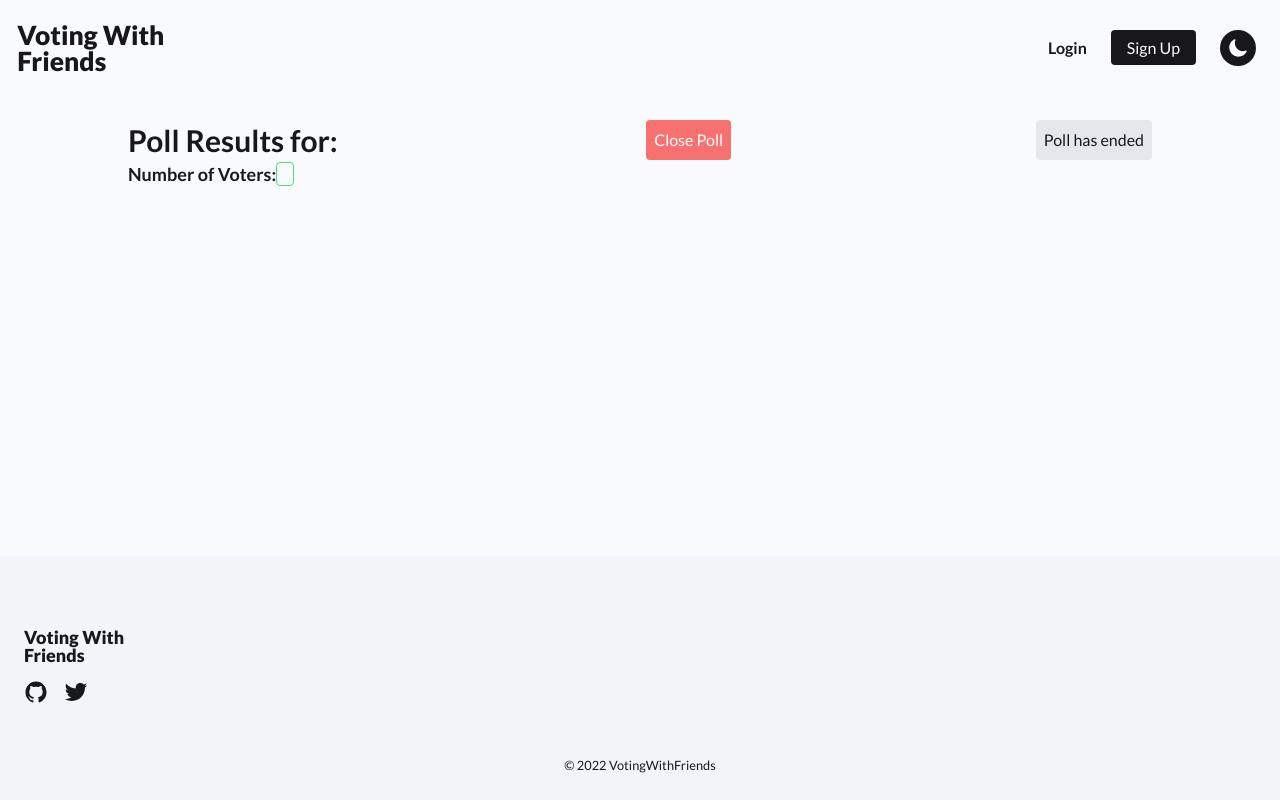
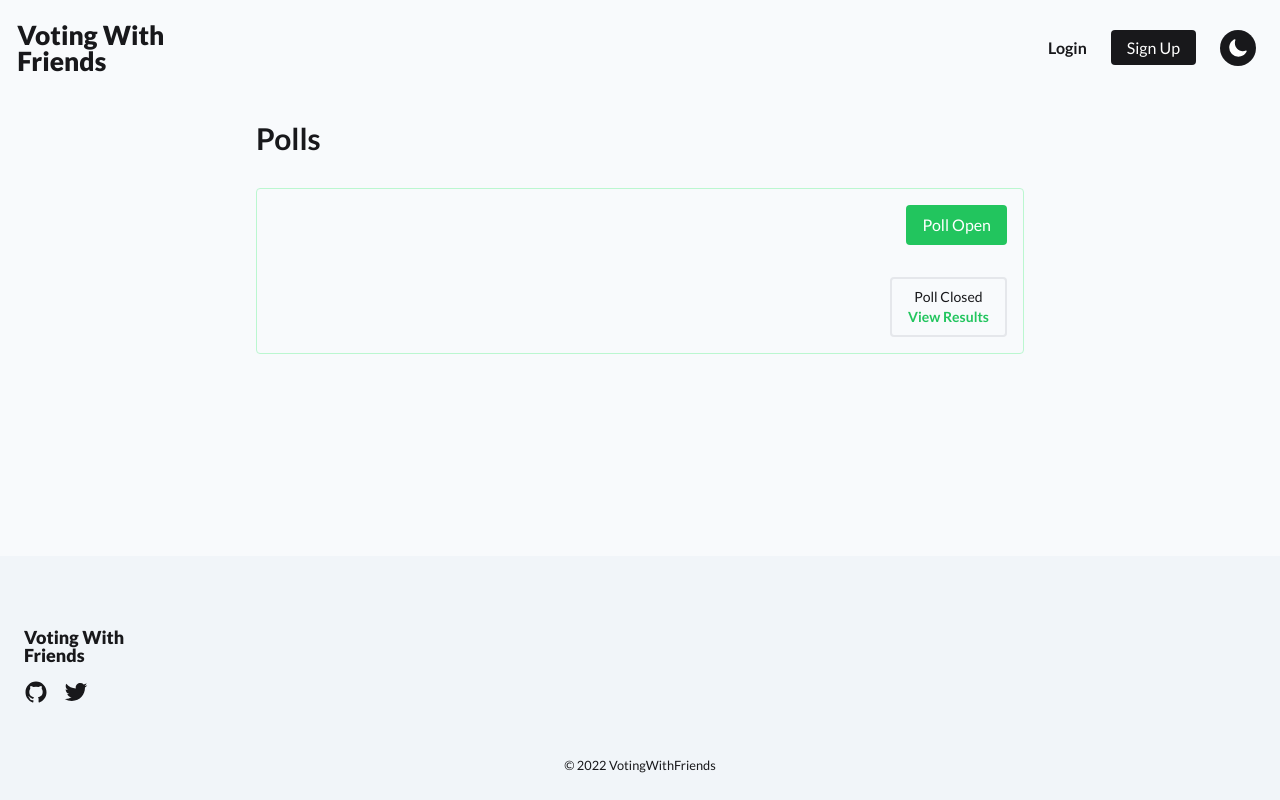
Before and after one commit to votingwithfriends/votingwithfriends, a React (Vite) app in the folder client/: page /openpolls in a window 1280 px wide. Built offline with nearby package versions, Linux system fonts and the light colour scheme; no server answers.

Commit message:
open polls

```diff
--- a/client/src/pages/OpenPolls.jsx
+++ b/client/src/pages/OpenPolls.jsx
@@ -8,43 +8,39 @@ const OpenPolls = () => {
   return (
     <Layout>
       <MotionWrapper>
-        <article class="mx-auto w-full max-w-screen-lg">
-          <div class="flex items-center justify-between">
-            <h3 class="text-2xl font-bold md:text-3xl">
-              Poll Results for:
-              <span class="ml-1 text-2xl font-bold text-blue-500 md:text-3xl"></span>
-            </h3>
+        <article className="mx-auto w-full max-w-screen-md">
+          <h2 className="mb-8 text-xl font-bold md:text-3xl">Polls</h2>
+          <ul className="flex flex-col gap-y-4">
+            <li className="rounded border border-green-200 transition-all ease-in-out hover:border-green-500">
+              <a href="/dashboard/poll/" className="block p-4">
+                <div className="flex items-center justify-between">
+                  <div>
+                    <p className="text-lg font-bold"></p>
+                    <p className="text-gray-600"></p>
+                  </div>
+                  <p className="rounded bg-green-500 py-2 px-4 text-white">
+                    Poll Open
+                  </p>
+                </div>
+              </a>
 
-            <button
-              type="submit"
-              class="rounded bg-red-400 p-2 text-white"
-              id="close-poll-btn"
-              data-poll_id="{{id}}"
-            >
-              Close Poll
-            </button>
-
-            <p class="rounded bg-gray-200 p-2">Poll has ended</p>
-          </div>
-          <h4 class="mb-4 text-lg font-bold">
-            Number of Voters:
-            <span class="rounded border border-green-400 px-2 text-green-700"></span>
-          </h4>
-          <ul class="hidden">
-            <li
-              data-choice-name="{{choice_name}}"
-              data-choice-rank="{{rank_score}}"
-            >
-              <span class="font-bold text-green-600"></span>: points
+              <a href="/dashboard/results/" className="block p-4">
+                <div className="flex items-center justify-between">
+                  <div>
+                    <p className="text-lg font-bold"></p>
+                    <p className="text-gray-600"></p>
+                  </div>
+                  <p className="rounded border-2 border-gray-200 py-2 px-4 text-center text-sm">
+                    Poll Closed
+                    <br />
+                    <span className="font-bold text-green-500">
+                      View Results
+                    </span>
+                  </p>
+                </div>
+              </a>
             </li>
           </ul>
-
-          <script src="/javascript/close-poll.js"></script>
-
-          <canvas
-            class="mx-auto mt-14 w-3/4 md:w-full md:max-w-lg"
-            id="chart"
-          ></canvas>
         </article>
       </MotionWrapper>
     </Layout>
```
